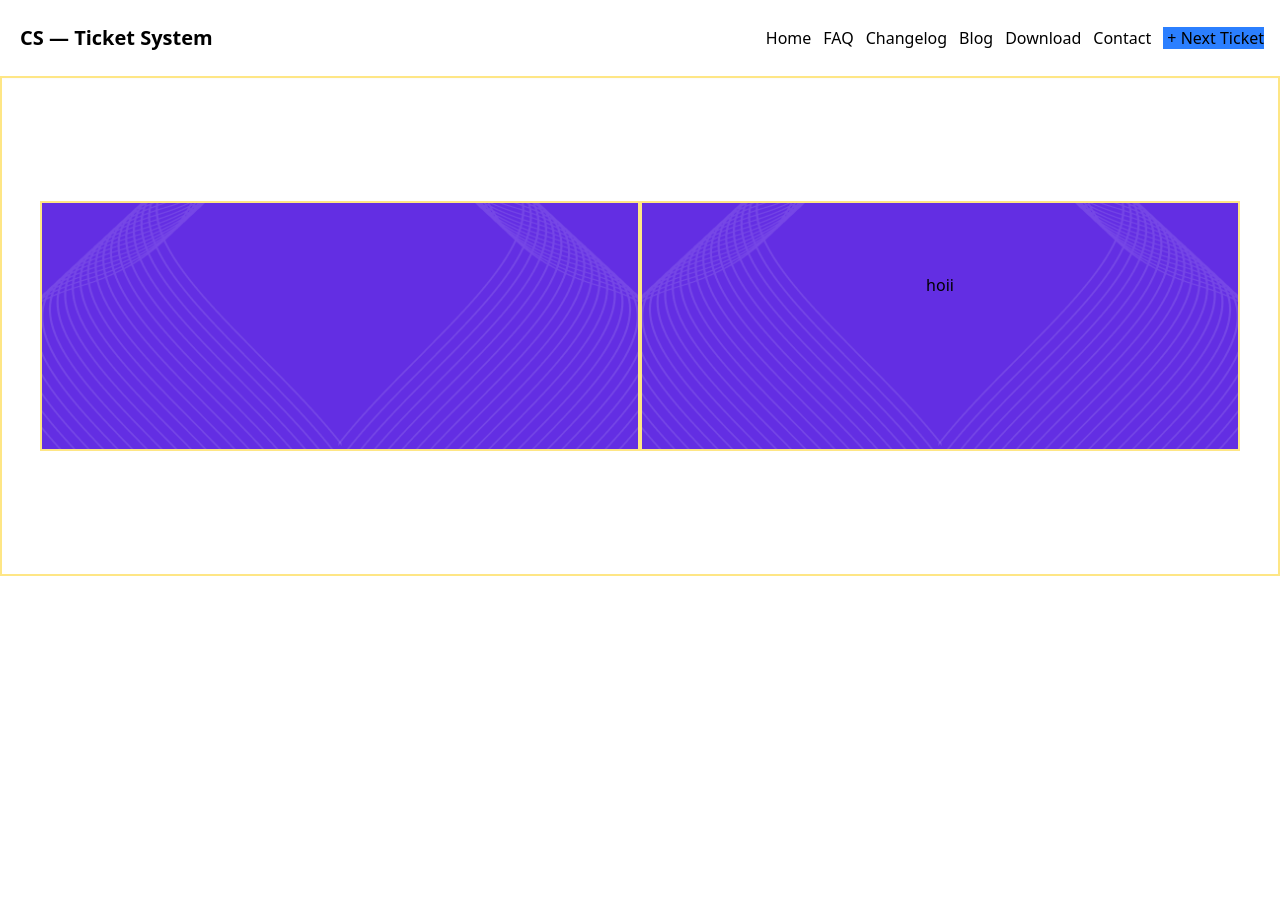
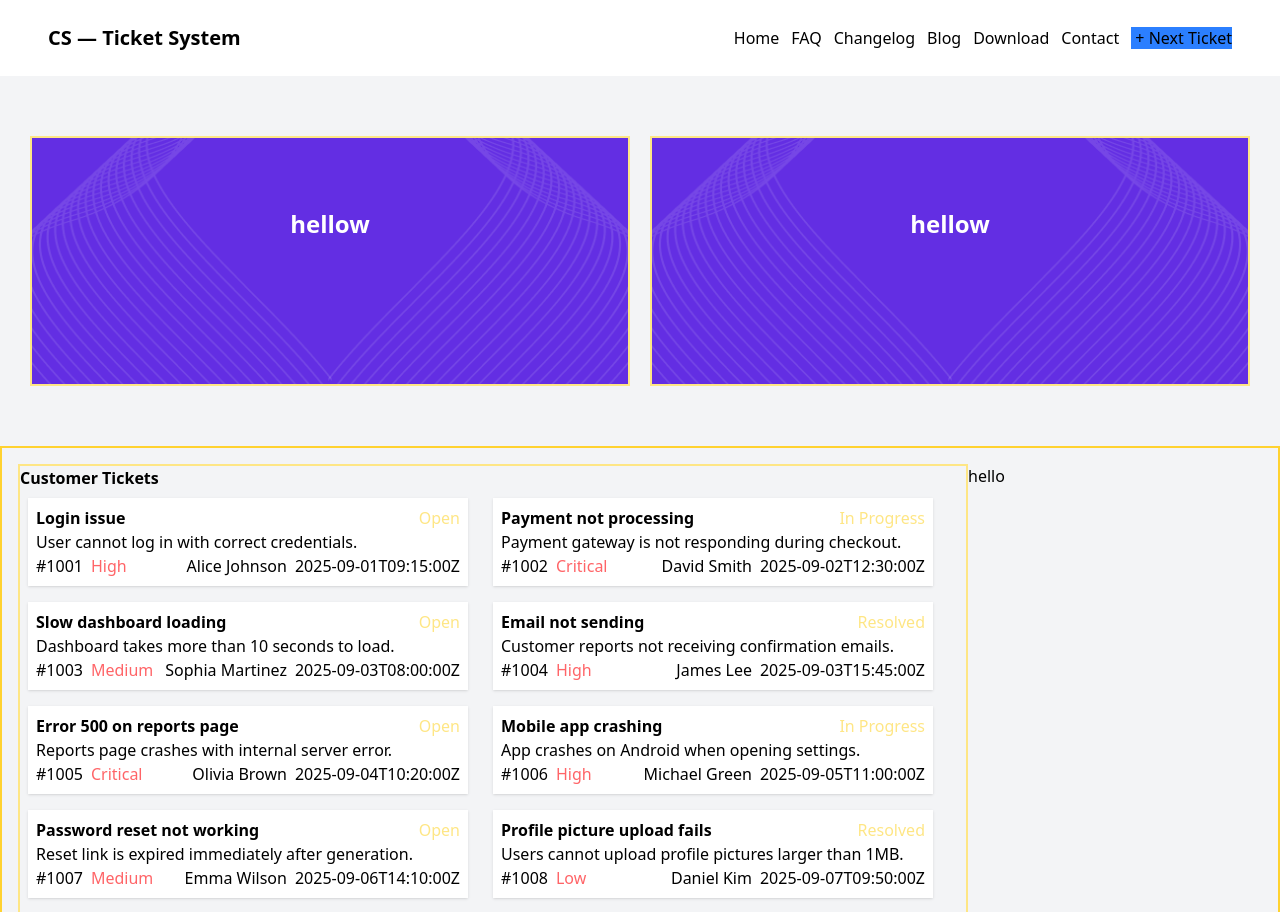
Before and after one commit to parthodevroy/customer-support-zone, a React (Vite) app: page / in a window 1280 px wide. Shown: the top 912 px of the page. Before the commit the page ends 800 px from the top, so only its background shows below. Built offline with nearby package versions, Linux system fonts and the light colour scheme.

Commit message:
add tikets card

```diff
--- /dev/null
+++ b/public/Tikets.json
@@ -0,0 +1,92 @@
+[
+  {
+    "id": 1001,
+    "title": "Login issue",
+    "description": "User cannot log in with correct credentials.",
+    "customer": "Alice Johnson",
+    "priority": "High",
+    "status": "Open",
+    "createdAt": "2025-09-01T09:15:00Z"
+  },
+  {
+    "id": 1002,
+    "title": "Payment not processing",
+    "description": "Payment gateway is not responding during checkout.",
+    "customer": "David Smith",
+    "priority": "Critical",
+    "status": "In Progress",
+    "createdAt": "2025-09-02T12:30:00Z"
+  },
+  {
+    "id": 1003,
+    "title": "Slow dashboard loading",
+    "description": "Dashboard takes more than 10 seconds to load.",
+    "customer": "Sophia Martinez",
+    "priority": "Medium",
+    "status": "Open",
+    "createdAt": "2025-09-03T08:00:00Z"
+  },
+  {
+    "id": 1004,
+    "title": "Email not sending",
+    "description": "Customer reports not receiving confirmation emails.",
+    "customer": "James Lee",
+    "priority": "High",
+    "status": "Resolved",
+    "createdAt": "2025-09-03T15:45:00Z"
+  },
+  {
+    "id": 1005,
+    "title": "Error 500 on reports page",
+    "description": "Reports page crashes with internal server error.",
+    "customer": "Olivia Brown",
+    "priority": "Critical",
+    "status": "Open",
+    "createdAt": "2025-09-04T10:20:00Z"
+  },
+  {
+    "id": 1006,
+    "title": "Mobile app crashing",
+    "description": "App crashes on Android when opening settings.",
+    "customer": "Michael Green",
+    "priority": "High",
+    "status": "In Progress",
+    "createdAt": "2025-09-05T11:00:00Z"
+  },
+  {
+    "id": 1007,
+    "title": "Password reset not working",
+    "description": "Reset link is expired immediately after generation.",
+    "customer": "Emma Wilson",
+    "priority": "Medium",
+    "status": "Open",
+    "createdAt": "2025-09-06T14:10:00Z"
+  },
+  {
+    "id": 1008,
+    "title": "Profile picture upload fails",
+    "description": "Users cannot upload profile pictures larger than 1MB.",
+    "customer": "Daniel Kim",
+    "priority": "Low",
+    "status": "Resolved",
+    "createdAt": "2025-09-07T09:50:00Z"
+  },
+  {
+    "id": 1009,
+    "title": "Subscription renewal error",
+    "description": "Auto-renewal is failing for some credit cards.",
+    "customer": "Sophia Carter",
+    "priority": "High",
+    "status": "In Progress",
+    "createdAt": "2025-09-08T16:40:00Z"
+  },
+  {
+    "id": 1010,
+    "title": "Search bar not responsive",
+    "description": "Search bar does not resize properly on mobile.",
+    "customer": "William Johnson",
+    "priority": "Low",
+    "status": "Open",
+    "createdAt": "2025-09-09T13:00:00Z"
+  }
+]
--- a/src/App.jsx
+++ b/src/App.jsx
@@ -1,8 +1,17 @@
 
+import { Suspense } from 'react'
 import './App.css'
 import Bodyparent from './Component/Customers-sopport/Bodyparent'
+import Customerstiket from './Component/Customers-sopport/Customers-tiket/Customerstiket'
 import Navber from './Component/Customers-sopport/Navber'
 
+
+const tikets=async()=>{
+  const tiketsfetch=await fetch("/Tikets.json")
+  return tiketsfetch.json()
+}
+
+const alltiketsdata=tikets()
 function App() {
 
 
@@ -12,6 +21,9 @@ function App() {
 
      <Navber></Navber>
      <Bodyparent></Bodyparent>
+     <Suspense fallback={"loaading..."}>
+      <Customerstiket alltiketsdata={alltiketsdata}></Customerstiket>
+     </Suspense>
     </>
   )
 }
--- a/src/Component/Customers-sopport/Bodyparent.jsx
+++ b/src/Component/Customers-sopport/Bodyparent.jsx
@@ -1,49 +1,20 @@
-// import victorimg from "../../assets/vector1.png"
 
-// const Bodyparent = () => {
-//     return (
-//         <div className="h-[500px] w-full border-2 flex items-center border-amber-200">
-//             <div className=" flex items-center justify-center m-auto ">
-//                 {/* <div className="w-[400px] h-[250px] bg-[#632EE3] border-2  border-amber-200"
+import victorimg from "../../assets/vector1.png";
 
-// >
-
-
-
-//                 </div> */}
-//                 <div className="flex items-center justify-center m-auto gap-2">
-//   <div
-//     className="w-[200px] h-[250px] bg-cover border-2 bg-amber-300 border-amber-200"
-//     style={{ backgroundImage: `url(${victorimg})` }}
-//   ></div>
-
-//   <div
-//     className="w-[200px] h-[250px] bg-amber-500 bg-cover border-2 border-amber-200"
-//     style={{ backgroundImage: `url(${victorimg})`, transform: "scaleX(-1)" }}
-//   ></div>
-// </div>
-
-//             </div>
-
-//         </div>
-//     );
-// };
-
-// export default Bodyparent;
-import victorimg from "../../assets/vector1.png";
 
 const Bodyparent = () => {
   return (
-    <div className="h-[500px] w-full flex items-center justify-center border-2 border-amber-200">
-      {/* Main box */}
+    <div className="h-[370px] bg-gray-100 w-full flex items-center justify-center gap-5 ">
+
       <div className="relative w-[600px] h-[250px] border-2 border-amber-200 bg-[#632EE3] overflow-hidden">
-        {/* Original image */}
+
         <div
           className="absolute top-0 left-0 w-[300px] h-full bg-cover"
           style={{ backgroundImage: `url(${victorimg})` }}
         ></div>
-
-        {/* Flipped image */}
+        <h1 className="text-white text-2xl font-bold text-center pt-[70px] relative z-10">
+          hellow
+        </h1>
         <div
           className="absolute top-0 right-0 w-[300px] h-full bg-cover"
           style={{
@@ -52,19 +23,22 @@ const Bodyparent = () => {
           }}
         ></div>
       </div>
-      {/* left box */}
+
+      {/* Second Box  */}
 
       <div className="relative w-[600px] h-[250px] border-2 border-amber-200 bg-[#632EE3] overflow-hidden">
-        {/* Original image */}
 
         <div
           className="absolute top-0 left-0 w-[300px] h-full bg-cover"
           style={{ backgroundImage: `url(${victorimg})` }}
         ></div>
-<h1 className="text-center pt-[70px]">hoii</h1>
-        {/* Flipped image */}
+
+        <h1 className="text-white text-2xl font-bold text-center pt-[70px] relative z-10">
+          hellow
+        </h1>
+
         <div
-          className="absolute top-0 right-0 w-[300px]  h-full bg-cover"
+          className="absolute top-0 right-0 w-[300px] h-full bg-cover"
           style={{
             backgroundImage: `url(${victorimg})`,
             transform: "scaleX(-1)",
--- /dev/null
+++ b/src/Component/Customers-sopport/Customers-tiket/Customerstiket.jsx
@@ -0,0 +1,35 @@
+import { use } from "react";
+import Tiket from "./Tiket";
+import Tiketstatus from "../Tiketstatus/Tiketstatus";
+
+
+const Customerstiket = ({alltiketsdata}) => {
+
+    const usedata=use(alltiketsdata)
+    console.log(usedata);
+
+
+    return (
+        <div className="h-[860px] bg-gray-100 w-full border-2 border-amber-300">
+            <div className="flex p-4">
+                {/* left tikets */}
+<div className="w-[950px] h-[700px] border-2 border-amber-200">
+    <h1 className="font-semibold">Customer Tickets</h1>
+
+               <div className="grid grid-cols-2 p-2 space-y-4">
+                 {
+                    usedata.map((tiket=><Tiket tiket={tiket} ></Tiket>))
+                }
+               </div>
+</div>
+
+{/* right tiket status */}
+
+<Tiketstatus></Tiketstatus>
+                 </div>
+
+        </div>
+    );
+};
+
+export default Customerstiket;
--- /dev/null
+++ b/src/Component/Customers-sopport/Customers-tiket/Tiket.jsx
@@ -0,0 +1,35 @@
+
+
+const Tiket = ({tiket}) => {
+    return (
+        <div>
+
+            <div class="card bg-white p-2 w-110 shadow-sm">
+  <div class="card-body">
+    <div className="flex justify-between">
+        <h2 class="card-title font-semibold">{tiket.title}</h2>
+        <p className="text-amber-200">{tiket.status}</p>
+    </div>
+    <p>{tiket.description}</p>
+    <div class="card-actions justify-end">
+     <div className="flex justify-between">
+        <div className="flex gap-2">
+            <h4>#{tiket.id}</h4>
+            <p className="text-red-400">{tiket.priority}</p>
+
+        </div>
+        <div className="flex gap-2">
+            <h4>{tiket.customer}</h4>
+            <p>{tiket.createdAt}</p>
+
+        </div>
+     </div>
+    </div>
+  </div>
+</div>
+
+        </div>
+    );
+};
+
+export default Tiket;
--- a/src/Component/Customers-sopport/Navber.jsx
+++ b/src/Component/Customers-sopport/Navber.jsx
@@ -4,7 +4,7 @@ const Navber = () => {
     return (
         <div>
             <div class="navbar bg-base-100 flex justify-between h-[76px] items-center  shadow-sm">
-  <div class="navbar-start p-5">
+  <div class="navbar-start p-12">
     <div class="dropdown">
       <div tabindex="0" role="button" class="btn btn-ghost lg:hidden">
         <svg xmlns="http://www.w3.org/2000/svg" class="h-5 w-5" fill="none" viewBox="0 0 24 24" stroke="currentColor"> <path stroke-linecap="round" stroke-linejoin="round" stroke-width="2" d="M4 6h16M4 12h8m-8 6h16" /> </svg>
@@ -13,7 +13,7 @@ const Navber = () => {
     </div>
     <a class="btn btn-ghost text-xl font-semibold">CS — Ticket System</a>
   </div>
-  <div class="navbar-end space-x-3 pr-4">
+  <div class="navbar-end space-x-3 pr-12">
     <button>Home</button>
     <button>FAQ</button>
     <button>Changelog</button>
--- /dev/null
+++ b/src/Component/Customers-sopport/Tiketstatus/Tiketstatus.jsx
@@ -0,0 +1,11 @@
+
+
+const Tiketstatus = () => {
+    return (
+        <div>
+            <h1>hello</h1>
+        </div>
+    );
+};
+
+export default Tiketstatus;
```
